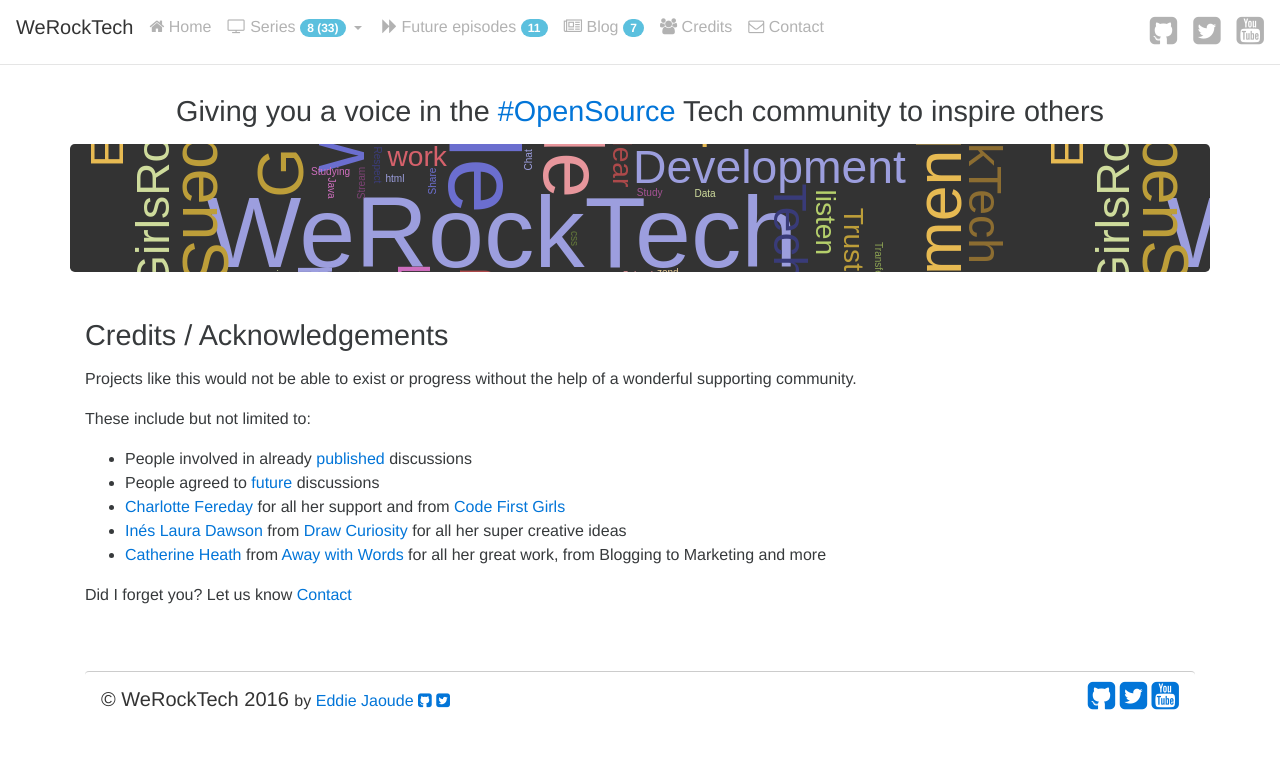
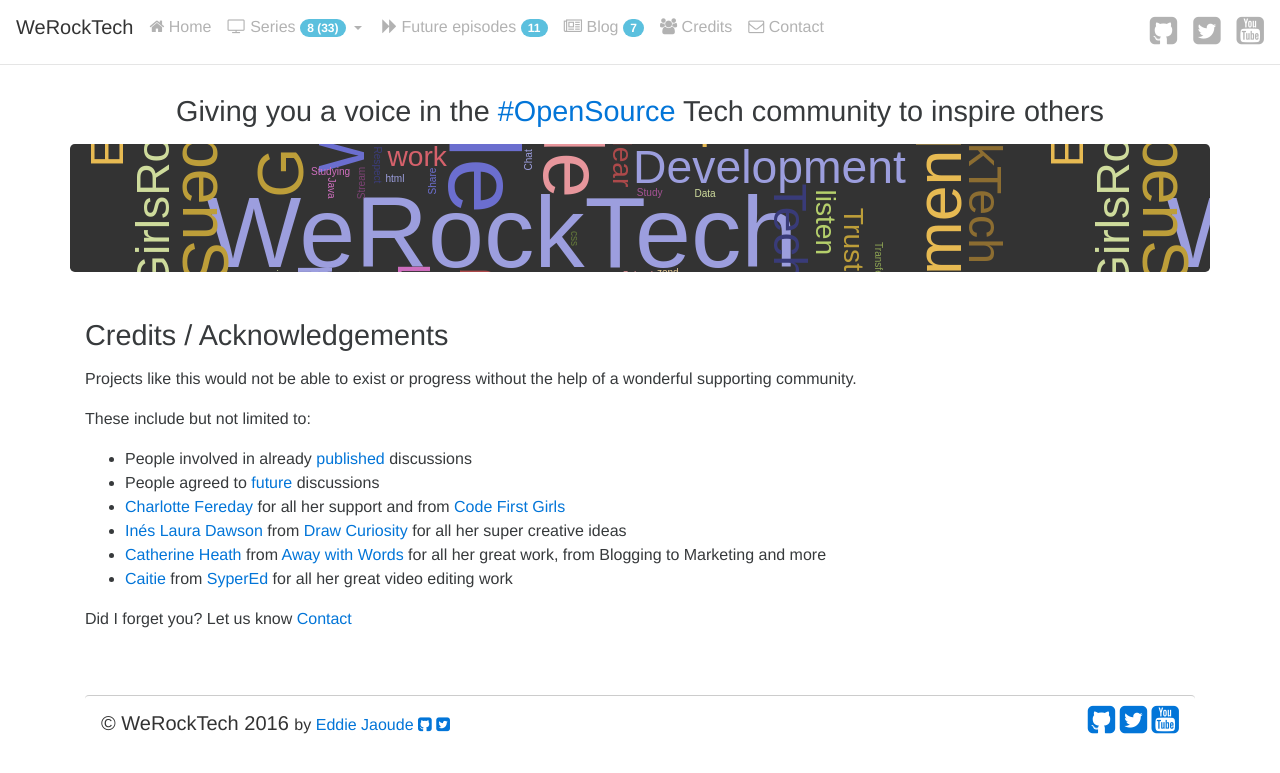
Before and after one commit to WeRockTech/werocktech.github.io, a Jekyll site: the page built from credits.html, in a window 1280 px wide. Shown: the top 773 px of the page. Built offline with Jekyll 4.4.1, drawn with Linux system fonts in a browser that asks for light colours.

Commit message:
Caitie (SyperEd) added to credits page

```diff
--- a/credits.html
+++ b/credits.html
@@ -20,6 +20,9 @@ layout: basic
     <li>
         <a href="https://twitter.com/awaywithwords2">Catherine Heath</a> from <a href="http://awaywithwords.co">Away with Words</a> for all her great work, from Blogging to Marketing and more
     </li>
+    <li>
+        <a href="https://twitter.com/SyperEd">Caitie</a> from <a href="http://www.syper.co.uk">SyperEd</a> for all her great video editing work
+    </li>
 </ul>
 
 <p>Did I forget you? Let us know <a href="https://github.com/WeRockTech/werocktech.github.io/issues">Contact</a></p>
```
